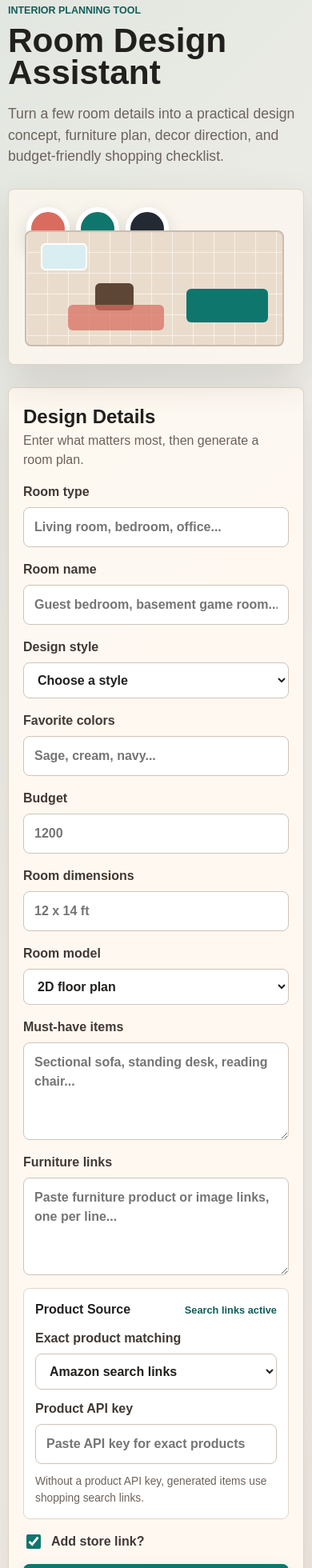
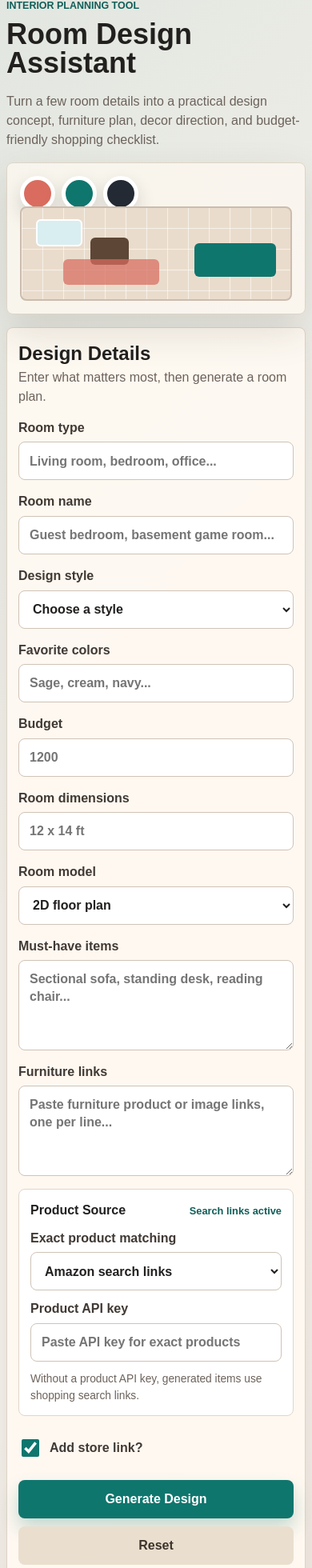
Before and after one commit to heytimmyrow-sudo/room-design-assistant, a Next.js app: page / in a window 390 px wide. Shown: the part 16-1976 px from the top of the page at 80% size. Built offline with nearby package versions, Linux system fonts and the light colour scheme.

Commit message:
Improve mobile accessibility

```diff
--- a/app/globals.css
+++ b/app/globals.css
@@ -14,6 +14,12 @@
 
 * {
   box-sizing: border-box;
+}
+
+html {
+  scroll-behavior: smooth;
+  -webkit-text-size-adjust: 100%;
+  text-size-adjust: 100%;
 }
 
 body {
@@ -33,6 +39,10 @@ input,
 select,
 textarea {
   font: inherit;
+}
+
+a {
+  text-underline-offset: 3px;
 }
 
 .app-shell {
@@ -204,12 +214,14 @@ label {
   gap: 7px;
   color: #403934;
   font-weight: 700;
+  line-height: 1.35;
 }
 
 input,
 select,
 textarea {
   width: 100%;
+  min-height: 48px;
   border: 1px solid #cfc3b7;
   border-radius: 8px;
   background: var(--surface-strong);
@@ -230,6 +242,15 @@ textarea:focus {
   box-shadow: 0 0 0 4px rgba(15, 118, 110, 0.14);
 }
 
+button:focus-visible,
+a:focus-visible,
+input:focus-visible,
+select:focus-visible,
+textarea:focus-visible {
+  outline: 3px solid rgba(15, 118, 110, 0.72);
+  outline-offset: 3px;
+}
+
 .button-row {
   display: grid;
   grid-template-columns: 1fr 1fr;
@@ -247,6 +268,10 @@ button {
 
 button:hover {
   transform: translateY(-1px);
+}
+
+button:active {
+  transform: translateY(0);
 }
 
 button:disabled {
@@ -291,6 +316,7 @@ button:disabled {
   gap: 10px;
   align-items: baseline;
   justify-content: space-between;
+  flex-wrap: wrap;
 }
 
 .saved-rooms-header h3 {
@@ -373,6 +399,7 @@ button:disabled {
   gap: 10px;
   align-items: baseline;
   justify-content: space-between;
+  flex-wrap: wrap;
 }
 
 .product-source-header h3,
@@ -400,11 +427,16 @@ button:disabled {
   gap: 10px;
   align-items: center;
   width: fit-content;
+  min-height: 48px;
+  padding: 4px 0;
+  cursor: pointer;
 }
 
 .checkbox-row input {
-  width: 18px;
-  height: 18px;
+  flex: 0 0 auto;
+  width: 22px;
+  min-height: 22px;
+  height: 22px;
   accent-color: var(--accent);
 }
 
@@ -564,6 +596,7 @@ li + li {
   display: block;
   width: 100%;
   height: 330px;
+  touch-action: pan-y;
 }
 
 .floor-plan {
@@ -788,6 +821,8 @@ li + li {
 .store-link {
   display: inline-flex;
   width: fit-content;
+  min-height: 44px;
+  align-items: center;
   margin-top: 10px;
   color: var(--accent-dark);
   font-weight: 800;
@@ -825,6 +860,10 @@ li + li {
     position: static;
   }
 
+  .results-panel {
+    min-height: 420px;
+  }
+
   .hero-panel {
     min-height: 220px;
   }
@@ -836,8 +875,8 @@ li + li {
 
 @media (max-width: 620px) {
   .app-shell {
-    width: min(100% - 20px, 1180px);
-    padding: 20px 0;
+    width: 100%;
+    padding: 14px 10px 24px;
   }
 
   .result-grid,
@@ -848,15 +887,98 @@ li + li {
 
   .design-form,
   .results-panel {
-    padding: 18px;
+    padding: 16px;
+    box-shadow: 0 12px 30px rgba(59, 48, 36, 0.1);
+  }
+
+  .hero {
+    gap: 16px;
+    margin-bottom: 16px;
+  }
+
+  .hero-copy {
+    font-size: 1rem;
+  }
+
+  .hero-panel {
+    min-height: 190px;
+    padding: 16px;
+  }
+
+  .paint-swatch {
+    width: 44px;
+    height: 44px;
+    border-width: 5px;
   }
 
   .mini-room {
-    width: calc(100% - 44px);
+    right: 16px;
+    bottom: 16px;
+    width: calc(100% - 32px);
+    height: 118px;
   }
 
   h1 {
     font-size: 2.65rem;
+    line-height: 1;
+  }
+
+  .saved-room-actions {
+    grid-template-columns: 1fr;
+  }
+
+  .result-card {
+    padding: 16px;
+  }
+
+  .card-heading-row {
+    align-items: flex-start;
+    flex-direction: column;
+  }
+
+  .room-preview {
+    min-height: 280px;
+  }
+
+  .model-canvas {
+    height: 280px;
+  }
+
+  .floor-plan {
+    width: calc(100% - 42px);
+    height: 240px;
+    margin: 18px 34px 40px 0;
+    background-size: 22px 22px;
+  }
+
+  .dimension-line.width {
+    bottom: -30px;
+  }
+
+  .dimension-line.length {
+    right: -42px;
+  }
+
+  .floor-item {
+    padding: 4px;
+    font-size: 0.7rem;
+  }
+
+  .buy-card {
+    grid-template-rows: 128px 1fr auto;
+    min-height: 0;
+  }
+
+  .product-visual {
+    padding: 16px;
+  }
+
+  .product-image {
+    height: 94px;
+  }
+
+  .choose-button {
+    min-height: 48px;
   }
 }
 
@@ -865,3 +987,45 @@ li + li {
     grid-template-columns: repeat(2, minmax(0, 1fr));
   }
 }
+
+@media (max-width: 420px) {
+  .app-shell {
+    padding-inline: 8px;
+  }
+
+  .design-form,
+  .results-panel,
+  .result-card {
+    padding: 14px;
+  }
+
+  h1 {
+    font-size: 2.25rem;
+  }
+
+  .button-row {
+    gap: 10px;
+  }
+
+  .floor-plan {
+    height: 220px;
+  }
+}
+
+@media (prefers-reduced-motion: reduce) {
+  html {
+    scroll-behavior: auto;
+  }
+
+  *,
+  *::before,
+  *::after {
+    transition-duration: 0.01ms !important;
+    animation-duration: 0.01ms !important;
+    animation-iteration-count: 1 !important;
+  }
+
+  button:hover {
+    transform: none;
+  }
+}
--- a/app/page.tsx
+++ b/app/page.tsx
@@ -9,11 +9,11 @@ export const metadata = {
 export default function Home() {
   return (
     <>
-      <main className="app-shell">
-        <section className="hero">
+      <main className="app-shell" aria-labelledby="appTitle">
+        <section className="hero" aria-labelledby="appTitle">
           <div>
             <p className="eyebrow">Interior planning tool</p>
-            <h1>Room Design Assistant</h1>
+            <h1 id="appTitle">Room Design Assistant</h1>
             <p className="hero-copy">
               Turn a few room details into a practical design concept,
               furniture plan, decor direction, and budget-friendly shopping
@@ -33,10 +33,10 @@ export default function Home() {
           </div>
         </section>
 
-        <section className="workspace">
-          <form className="design-form" id="designForm">
+        <section className="workspace" aria-label="Room design workspace">
+          <form className="design-form" id="designForm" aria-labelledby="designFormTitle">
             <div className="form-header">
-              <h2>Design Details</h2>
+              <h2 id="designFormTitle">Design Details</h2>
               <p>Enter what matters most, then generate a room plan.</p>
             </div>
 
@@ -91,6 +91,7 @@ export default function Home() {
                 name="budget"
                 min="0"
                 step="50"
+                inputMode="numeric"
                 placeholder="1200"
               />
             </label>
@@ -133,10 +134,12 @@ export default function Home() {
               ></textarea>
             </label>
 
-            <section className="product-source">
+            <section className="product-source" aria-labelledby="productSourceTitle">
               <div className="product-source-header">
-                <h3>Product Source</h3>
-                <span id="productSourceStatus">Search links active</span>
+                <h3 id="productSourceTitle">Product Source</h3>
+                <span id="productSourceStatus" aria-live="polite">
+                  Search links active
+                </span>
               </div>
               <label htmlFor="productSource">
                 Exact product matching
@@ -193,10 +196,15 @@ export default function Home() {
             </section>
           </form>
 
-          <section className="results-panel" id="resultsPanel" aria-live="polite">
+          <section
+            className="results-panel"
+            id="resultsPanel"
+            aria-label="Generated room design results"
+            aria-live="polite"
+          >
             <div className="empty-state" id="emptyState">
-              <span className="empty-icon">+</span>
-              <h2>Your design plan will appear here</h2>
+              <span className="empty-icon" aria-hidden="true">+</span>
+              <h2 id="resultsTitle">Your design plan will appear here</h2>
               <p>
                 Choose a style, add your room details, and generate a tailored
                 plan.
--- a/public/room-design.js
+++ b/public/room-design.js
@@ -569,6 +569,7 @@ function renderSavedRooms() {
   savedRooms.forEach((room) => {
     const card = document.createElement("article");
     card.className = `saved-room-card${room.id === activeSaveId ? " is-active" : ""}`;
+    card.setAttribute("aria-label", `${room.name} saved room`);
 
     const title = document.createElement("h4");
     title.textContent = room.name;
@@ -583,12 +584,14 @@ function renderSavedRooms() {
     loadButton.type = "button";
     loadButton.className = "secondary-button";
     loadButton.textContent = "Load";
+    loadButton.setAttribute("aria-label", `Load ${room.name}`);
     loadButton.addEventListener("click", () => loadSavedRoom(room.id));
 
     const deleteButton = document.createElement("button");
     deleteButton.type = "button";
     deleteButton.className = "delete-room-button";
     deleteButton.textContent = "Delete";
+    deleteButton.setAttribute("aria-label", `Delete ${room.name}`);
     deleteButton.addEventListener("click", () => deleteSavedRoom(room.id));
 
     actions.append(loadButton, deleteButton);
@@ -756,6 +759,7 @@ function showProducts(products) {
   products.forEach((product, index) => {
     const card = document.createElement("article");
     card.className = "buy-card";
+    card.setAttribute("aria-label", `${product.name}, ${product.size}, ${product.price}`);
     card.style.setProperty("--product-color", product.color);
     card.style.setProperty("--product-bg", `${product.color}22`);
 
@@ -827,6 +831,7 @@ function showProducts(products) {
         : product.searchLink
         ? `Shop similar on ${product.store}`
         : `View exact item at ${product.store || getLinkHost(product.sourceUrl)}`;
+      storeLink.setAttribute("aria-label", `${storeLink.textContent} for ${product.name}`);
       body.appendChild(storeLink);
     }
 
@@ -834,6 +839,7 @@ function showProducts(products) {
     chooseButton.type = "button";
     chooseButton.className = "choose-button";
     chooseButton.setAttribute("aria-pressed", "false");
+    chooseButton.setAttribute("aria-label", `Choose ${product.name}`);
     chooseButton.textContent = "Choose this piece";
 
     card.append(visual, body, chooseButton);
@@ -843,6 +849,7 @@ function showProducts(products) {
       const isSelected = chooseButton.classList.contains("is-selected");
       chooseButton.textContent = isSelected ? "Chosen" : "Choose this piece";
       chooseButton.setAttribute("aria-pressed", String(isSelected));
+      chooseButton.setAttribute("aria-label", `${isSelected ? "Remove" : "Choose"} ${product.name}`);
     });
 
     if (index === 0) {
@@ -857,6 +864,8 @@ function renderFloorPlan(dimensions, products) {
   roomPreview.innerHTML = "";
   const plan = document.createElement("div");
   plan.className = "floor-plan";
+  plan.setAttribute("role", "img");
+  plan.setAttribute("aria-label", `2D floor plan for a ${dimensions.width} by ${dimensions.length} foot room with ${products.length} furniture pieces.`);
 
   const widthLine = document.createElement("span");
   widthLine.className = "dimension-line width";
@@ -964,6 +973,8 @@ function addFurnitureObject(scene, product, item, THREE) {
 function render3DModel(dimensions, products) {
   roomPreview.innerHTML = `<canvas class="model-canvas" aria-label="3D room model"></canvas>`;
   const canvas = roomPreview.querySelector("canvas");
+  canvas.setAttribute("role", "img");
+  canvas.setAttribute("aria-label", `3D room model for a ${dimensions.width} by ${dimensions.length} foot room with ${products.length} furniture pieces.`);
 
   if (!window.THREE) {
     renderFloorPlan(dimensions, products);
```
